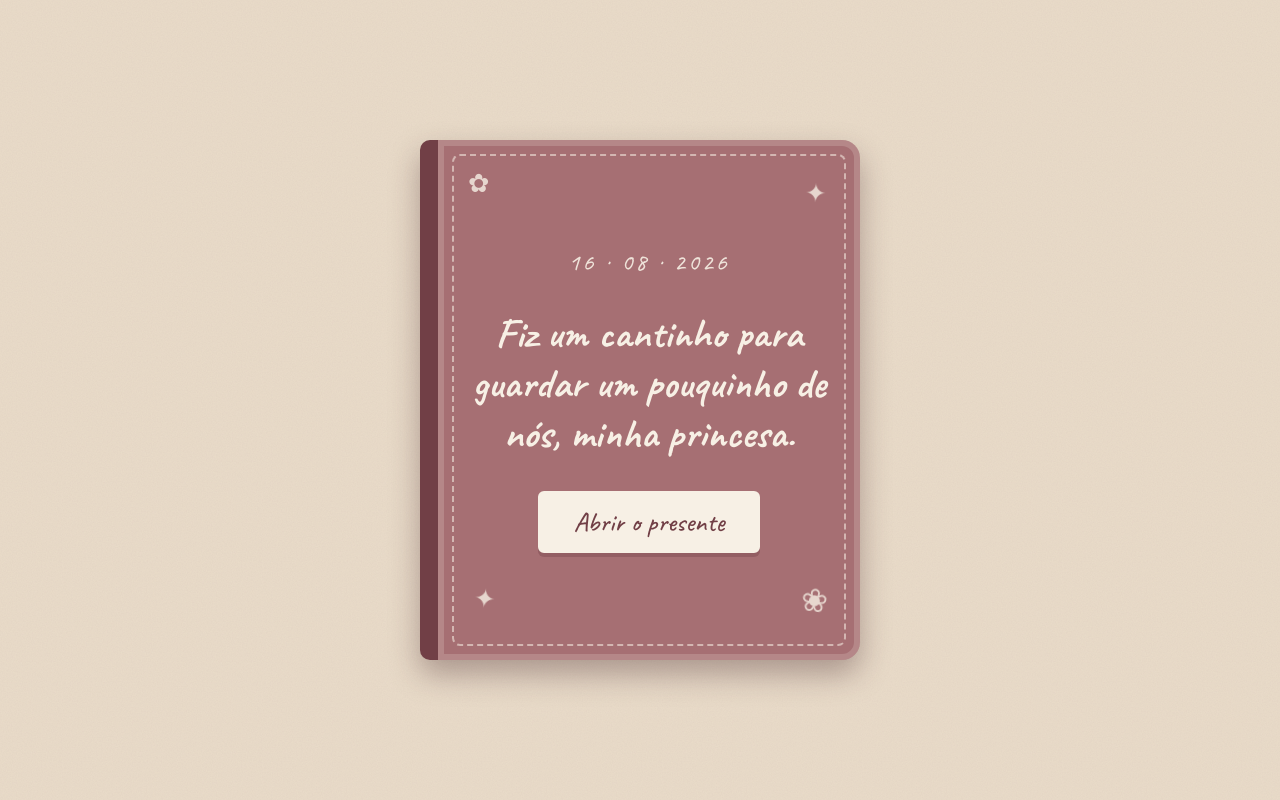
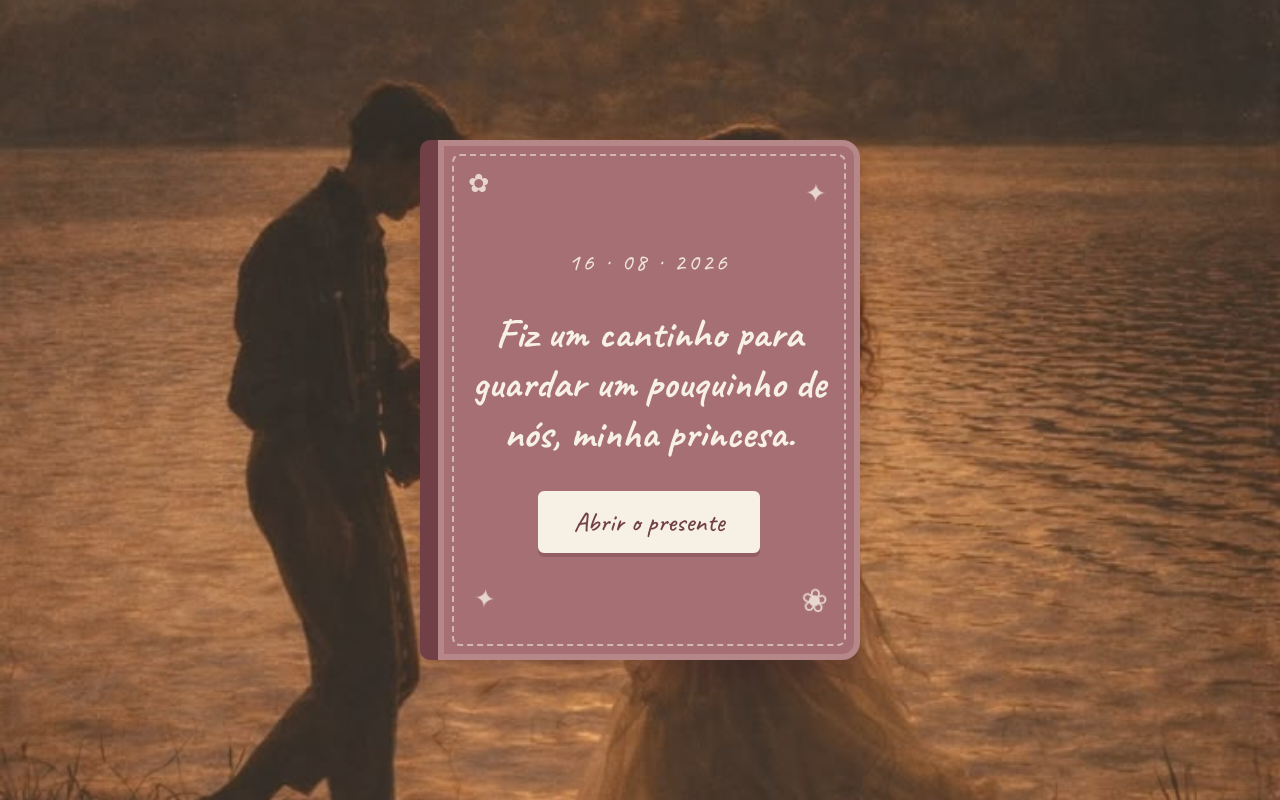
Before and after one commit to Ronnaldy08/nosso_cantinho, a plain HTML site: page index.html in a window 1280 px wide. Drawn offline with nearby package versions, Linux system fonts and the light colour scheme.

Commit message:
fix: papel de parede da capa

```diff
--- a/css/style.css
+++ b/css/style.css
@@ -617,3 +617,12 @@ body.modal-aberto { overflow: hidden; }
   color: #F7E6D2;
   text-shadow: 1px 1px 4px rgba(35, 25, 15, .9);
 }
+
+/* ---------- PAPEL DE PAREDE DA CAPA ---------- */
+#tela-capa {
+  background-image:
+    linear-gradient(rgba(233, 220, 201, .15), rgba(233, 220, 201, .15)),
+    url("../assets/img/papel-capa.jpg");
+  background-size: cover;
+  background-position: center;
+}
```
Also changed, not shown: assets/img/papel-capa.jpg (added).
